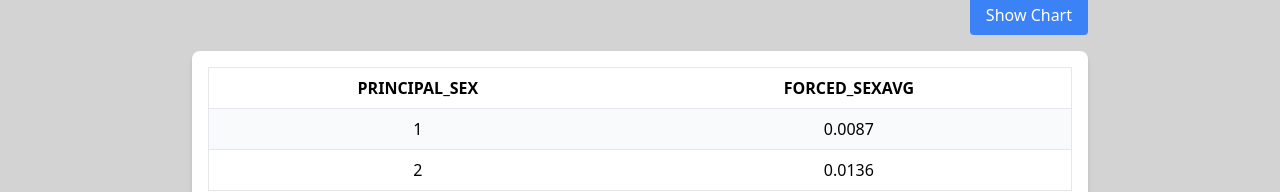
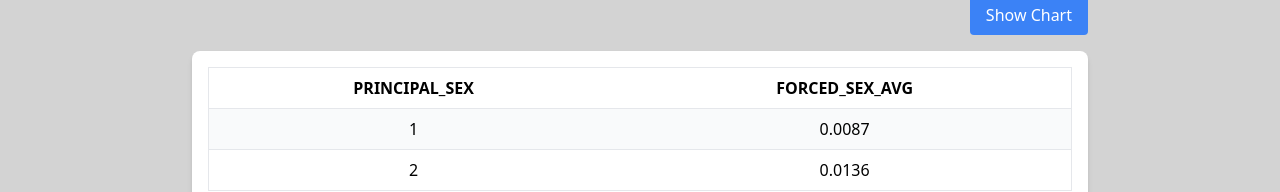
Before and after one commit to zelshahawy/crime-reports, a Next.js app: page / in a window 1280 px wide. Both pictures are taken after a click on the button "Show Raw Data". Shown: the part 573-765 px from the top of the page. Built offline with nearby package versions, Linux system fonts and the light colour scheme; no server answers.

Commit message:
minor fixes

```diff
--- a/components/DataTable.tsx
+++ b/components/DataTable.tsx
@@ -16,7 +16,7 @@ const DataTable: React.FC<DataTableProps> = ({ data, groupBy, searchQuery }) =>
 			<thead>
 				<tr>
 					<th className="px-4 py-2 border-b">{groupBy}</th>
-					<th className="px-4 py-2 border-b">{searchQuery}AVG</th>
+					<th className="px-4 py-2 border-b">{searchQuery}_AVG</th>
 				</tr>
 			</thead>
 			<tbody>
```
